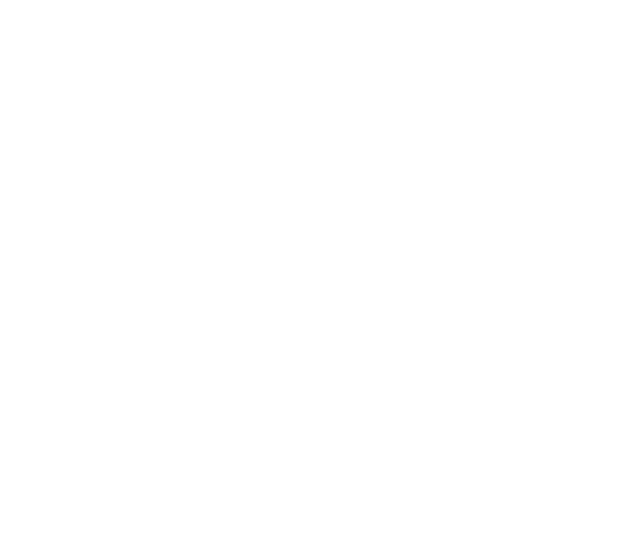
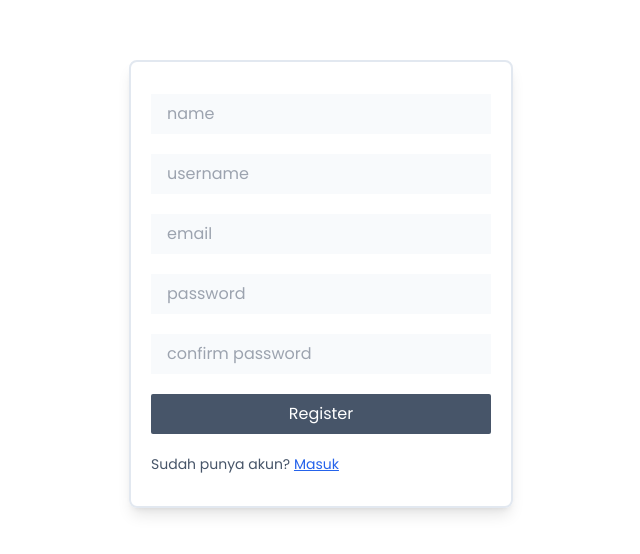
Before and after one commit to vickyvaf/client-notes, a React (Create React App) app: page /register in a window 1280 px wide. Before the commit this address had no page. Shown: the part 116-670 px from the top of the page, without its empty margins (319-959 px from the left). Built offline with nearby package versions, Linux system fonts and the light colour scheme; the HTML template or start-up script is replaced by a standard one.

Commit message:
add: register and login page

```diff
--- a/src/App.js
+++ b/src/App.js
@@ -5,9 +5,10 @@
 import Home from "./pages/Home";
 import Add from "./pages/Add";
 import Login from "./pages/Login";
+import Register from "./pages/Register";
 
 const App = () => {
-  const AuthRoute = ({ children }) => {
+  const ProtectedRoute = ({ children }) => {
     if (Cookies.get("token") !== undefined) {
       return children;
     } else if (Cookies.get("token") === undefined) {
@@ -34,14 +35,15 @@
           <Route
             path="/"
             element={
-              <AuthRoute>
+              <ProtectedRoute>
                 <Home />
-              </AuthRoute>
+              </ProtectedRoute>
             }
           />
           <Route path="/add" element={<Add />} />
           <Route path="/profile" element={<Profile />} />
           <Route path="/login" element={<Login />} />
+          <Route path="/register" element={<Register />} />
         </Routes>
       </BrowserRouter>
     </div>
--- a/src/components/Navbar.js
+++ b/src/components/Navbar.js
@@ -1,5 +1,5 @@
+import { Link, useNavigate } from "react-router-dom"
 import Cookies from "js-cookie"
-import { Link, useNavigate } from "react-router-dom"
 
 const Navbar = () => {
   const navigate = useNavigate()
--- a/src/pages/Home.js
+++ b/src/pages/Home.js
@@ -1,17 +1,12 @@
 import { useEffect, useState } from "react";
-import { AiFillDelete, AiFillEdit, AiFillEye } from "react-icons/ai";
-import { SkeletonLoader } from "../components/utils/Loader";
+import { AiFillDelete, AiFillEye } from "react-icons/ai";
 import { toast } from "react-toastify";
 import axios from "axios";
 import Navbar from "../components/Navbar";
+import Cookies from "js-cookie";
 import "react-toastify/dist/ReactToastify.css";
-import Cookies from "js-cookie";
-import { Navigate, useNavigate } from "react-router-dom";
 
 const Home = () => {
-  const [userId, setUserId] = useState(
-    JSON.parse(localStorage.getItem("userId")) ?? 8
-  );
   const [datas, setDatas] = useState([]);
   const [detail, setDetail] = useState({});
   const [detailId, setDetailId] = useState(null);
@@ -23,7 +18,6 @@
     const result = await axios.get(`http://localhost:9000/api/v1/notes`, {
       headers: { Authorization: "Bearer " + Cookies.get("token") },
     });
-    // console.log(result.data.data);
     setDatas(result.data.data);
   };
 
@@ -61,10 +55,6 @@
     return str.slice(0, num) + "...";
   };
 
-  // useEffect(() => {
-  //   fetchOneData();
-  // }, [detailId]);
-
   useEffect(() => {
     fetchData();
   }, [fetchStatus]);
@@ -80,7 +70,9 @@
                 key={i}
                 className="bg-slate-100 w-full my-1 rounded-lg py-3 px-5"
               >
-                  <h1 className="font-semibold text-base">{truncateString(data.title, 10)}</h1>
+                <h1 className="font-semibold text-base">
+                  {truncateString(data.title, 10)}
+                </h1>
                 <p className="font-normal text-sm">
                   {truncateString(data.notes, 20)}
                 </p>
@@ -104,8 +96,7 @@
                 </div>
               </div>
             );
-            })
-          }
+          })}
         </div>
 
         <div className="mt-[77px] py-2 w-full max-h-screen bg-slate-100 px-5 overflow-y-scroll">
--- a/src/pages/Login.js
+++ b/src/pages/Login.js
@@ -1,42 +1,69 @@
-import { useState, useEffect } from "react";
+import { useState } from "react";
+import { Link, useNavigate } from "react-router-dom";
+import { toast } from "react-toastify";
+import Cookies from "js-cookie";
 import axios from "axios";
-import Cookies from "js-cookie";
-import { Navigate, useNavigate } from "react-router-dom";
 
 const Login = () => {
-  const navigate = useNavigate()
+  const navigate = useNavigate();
   const [email, setEmail] = useState("");
   const [password, setPassword] = useState("");
+
+  const notifySuccess = () => toast.success("Login Berhasil");
+  const notifyError = () => toast.error("Login Gagal");
 
   const loginSubmit = (e) => {
     e.preventDefault();
     axios
-      .post("http://localhost:9000/api/v1/auth/login", {
+      .post(process.env.REACT_APP_LOGIN, {
         email,
         password,
       })
       .then((res) => {
-        const token = res.data.data.token
-        Cookies.set("token", token)
-        navigate("/")
+        const token = res.data.data.token;
+        Cookies.set("token", token);
+        notifySuccess();
+        setTimeout(() => {
+          navigate("/");
+        }, 1000);
+      })
+      .catch(() => {
+        notifyError();
       });
   };
 
   return (
-    <div>
-      <div>Login</div>
-      <form onSubmit={loginSubmit} className="flex flex-col text-center">
+    <div className="w-full h-screen flex justify-center items-center">
+      <form
+        onSubmit={loginSubmit}
+        className="flex flex-col gap-y-5 text-center w-96 border-2 border-slate-200 rounded-lg overflow-hidden py-8 px-5 shadow-lg"
+      >
         <input
+          type="text"
           value={email}
           onChange={(e) => setEmail(e.target.value)}
           placeholder="email"
+          className="border-none outline-none py-2 px-4 bg-slate-50 focus:bg-slate-200"
         />
         <input
+          type="password"
           value={password}
           onChange={(e) => setPassword(e.target.value)}
           placeholder="password"
+          className="border-none outline-none py-2 px-4 bg-slate-50 focus:bg-slate-200"
         />
-        <button type="submit">Login</button>
+        <button
+          type="submit"
+          className="bg-slate-600 text-white rounded-sm py-2 px-4"
+        >
+          LOGIN
+        </button>
+        <p className="text-left text-sm text-slate-600">
+          Belum punya akun?{" "}
+          <Link to="/register" className="text-blue-600 underline">
+            Daftar
+          </Link>
+        </p>
       </form>
     </div>
   );
--- /dev/null
+++ b/src/pages/Register.js
@@ -0,0 +1,100 @@
+import { useState } from "react";
+import { Link, useNavigate } from "react-router-dom";
+import { toast } from "react-toastify";
+import axios from "axios";
+
+const Register = () => {
+  const navigate = useNavigate();
+  const [name, setName] = useState("");
+  const [username, setUsername] = useState("");
+  const [email, setEmail] = useState("");
+  const [password, setPassword] = useState("");
+  const [confirmPassword, setConfirmPassword] = useState("");
+
+  const notifySuccess = () => toast.success("Register Berhasil");
+  const notifyError = () => toast.error("Register Gagal");
+
+  const registerSubmit = (e) => {
+    e.preventDefault();
+    axios
+      .post(process.env.REACT_APP_REGISTER, {
+        name,
+        username,
+        email,
+        password,
+        confirmPassword,
+      })
+      .then(() => {
+        notifySuccess();
+        setTimeout(() => {
+          navigate("/login");
+        }, 1000);
+      })
+      .catch(() => {
+        notifyError();
+      });
+  };
+
+  return (
+    <div className="w-full h-screen flex justify-center items-center">
+      <form
+        onSubmit={registerSubmit}
+        className="flex flex-col gap-y-5 text-center w-96 border-2 border-slate-200 rounded-lg overflow-hidden py-8 px-5 shadow-lg"
+      >
+        <input
+          type="text"
+          value={name}
+          onChange={(e) => setName(e.target.value)}
+          placeholder="name"
+          className="border-none outline-none py-2 px-4 bg-slate-50 focus:bg-slate-200"
+          required
+        />
+        <input
+          type="text"
+          value={username}
+          onChange={(e) => setUsername(e.target.value)}
+          placeholder="username"
+          className="border-none outline-none py-2 px-4 bg-slate-50 focus:bg-slate-200"
+          required
+        />
+        <input
+          type="text"
+          value={email}
+          onChange={(e) => setEmail(e.target.value)}
+          placeholder="email"
+          className="border-none outline-none py-2 px-4 bg-slate-50 focus:bg-slate-200"
+          required
+        />
+        <input
+          type="password"
+          value={password}
+          onChange={(e) => setPassword(e.target.value)}
+          placeholder="password"
+          className="border-none outline-none py-2 px-4 bg-slate-50 focus:bg-slate-200"
+          required
+        />
+        <input
+          type="password"
+          value={confirmPassword}
+          onChange={(e) => setConfirmPassword(e.target.value)}
+          placeholder="confirm password"
+          className="border-none outline-none py-2 px-4 bg-slate-50 focus:bg-slate-200"
+        />
+        <button
+          type="submit"
+          className="bg-slate-600 text-white rounded-sm py-2 px-4"
+        >
+          Register
+        </button>
+        <p className="text-left text-sm text-slate-600">
+          Sudah punya akun?{" "}
+          <Link to="/login" className="text-blue-600 underline">
+            Masuk
+          </Link>
+        </p>
+      </form>
+    </div>
+  );
+};
+
+export default Register;
```
Also changed, not shown: src/pages/Profile.js (+4 -4 lines), 1 other file (tests, documents, lock files or other folders). Lines whose indentation alone changed are shown as unchanged.
